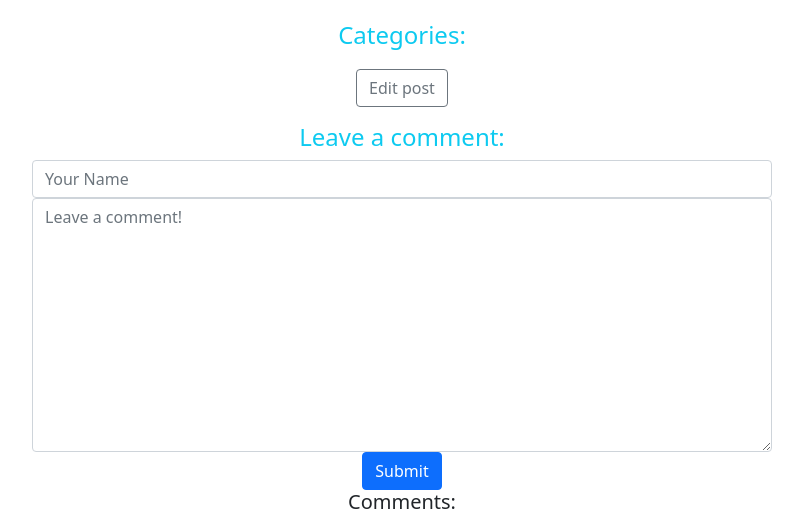
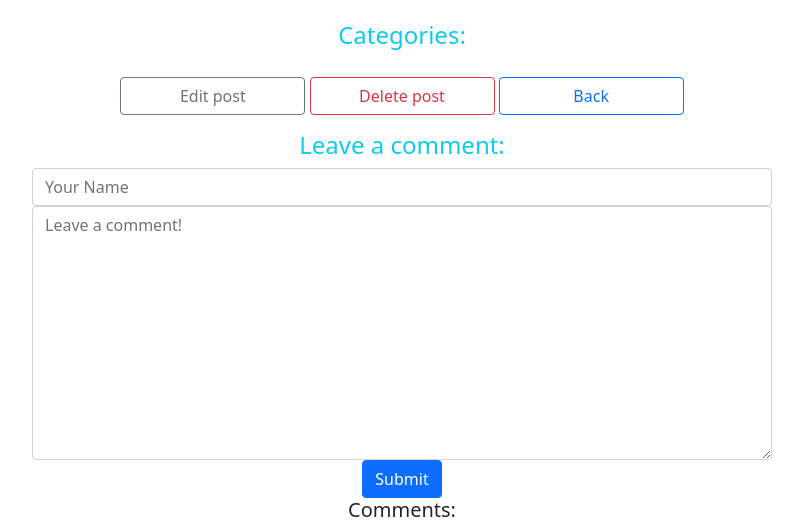
Before and after one commit to ivanprytula/django-celery-telegram-api, a Django app: template project/templates/blog/post_detail.html in a window 1280 px wide. Shown: the part 115-637 px from the top of the page, without its empty margins (238-1041 px from the left). Run offline with Django 3.2, Linux system fonts and the light colour scheme; the template is opened without the code that fills it: values that come from a table or form of the project are taken from there, others are empty; the visitor is signed in with stand-in values (Sample User, id 1); parts of the project's set-up code (start-up, migrations or seed data) failed here and were passed over; some libraries are stand-ins or nearby versions.

Commit message:
Add post delete buttons
Add Reset form/Back buttons.

```diff
--- a/project/templates/blog/post_detail.html
+++ b/project/templates/blog/post_detail.html
@@ -21,10 +21,24 @@
                 </p>
 
                 {% if user.is_authenticated %}
-                    <p class="text-primary">
-                        <a class="btn btn-outline-secondary"
-                           href="{% url 'blog:post-update' post.pk %}">Edit post</a>
-                    </p>
+
+                    <div class="d-grid gap-2 d-md-block mt-4">
+
+                        <a class="btn btn-outline-secondary w-25"
+                           href="{% url 'blog:post-update' post.pk %}">
+                            Edit post
+                        </a>
+                        <a class="btn btn-outline-danger w-25"
+                           href="{% url 'blog:post-delete' post.pk %}">
+                            Delete post
+                        </a>
+
+                        <a class="btn btn-outline-primary w-25"
+                           href="{% url 'blog:post-list' %}">
+                            Back
+                        </a>
+                    </div>
+
                 {% endif %}
 
                 <p class="fs-3">{{ post.content }}</p>
```
Also changed, not shown: project/templates/blog/post_create.html (+9 -1 lines), project/templates/blog/post_delete.html (+22 -1 lines), project/templates/blog/post_list.html (+7 -1 lines), project/templates/blog/post_update.html (+12 -1 lines).
